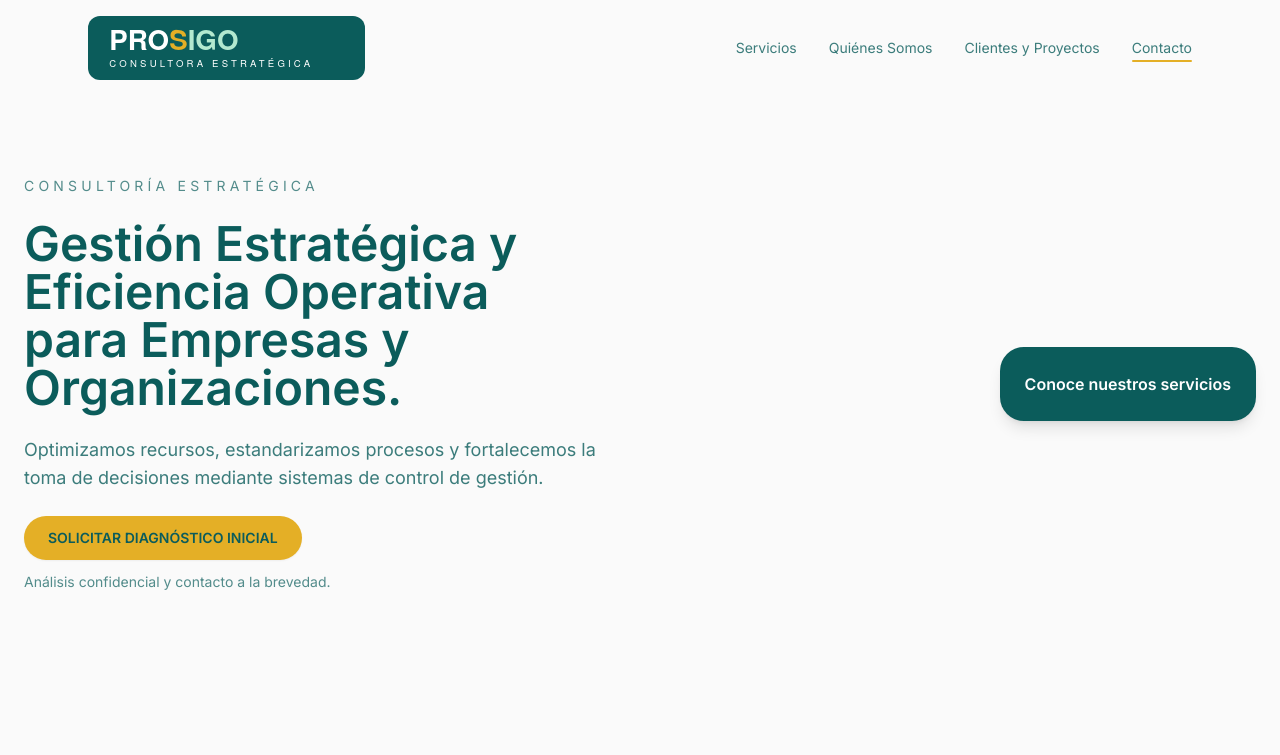
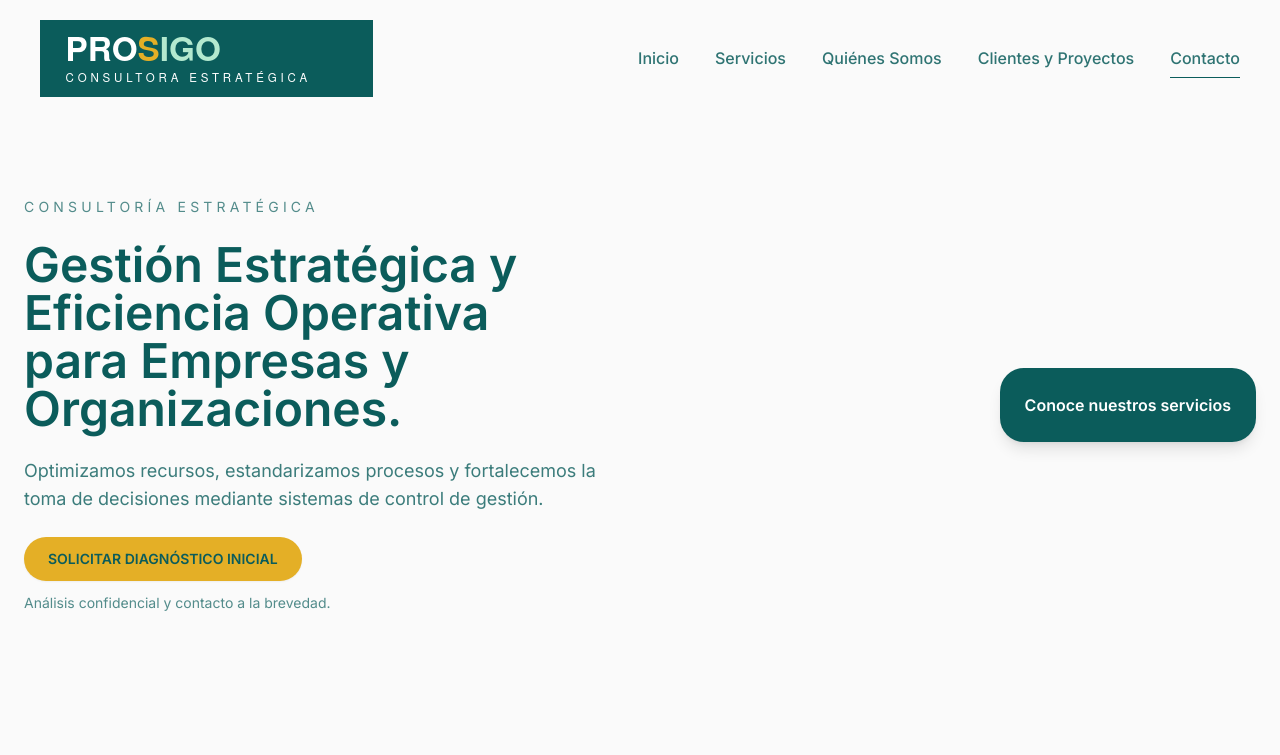
Before and after one commit to medinabenjamin/landing_page_test, a Next.js app: page / in a window 1280 px wide. Shown: the top 755 px of the page. Built offline with nearby package versions, Linux system fonts and the light colour scheme.

Commit message:
Adjust header layout to match reference proportions

```diff
--- a/src/components/Header.tsx
+++ b/src/components/Header.tsx
@@ -7,6 +7,7 @@ import { useActiveSection } from "@/hooks/useActiveSection";
 import { useScrollToSection } from "@/hooks/useScrollToSection";
 
 const navItems = [
+  { label: "Inicio", href: "#hero", id: "hero" },
   { label: "Servicios", href: "#servicios", id: "servicios" },
   { label: "Quiénes Somos", href: "#equipo", id: "equipo" },
   { label: "Clientes y Proyectos", href: "#clientes", id: "clientes" },
@@ -33,24 +34,24 @@ export default function Header() {
         isScrolled ? "shadow-[0_6px_18px_rgba(15,23,42,0.08)]" : "shadow-none"
       }`}
     >
-      <div className="mx-auto flex w-full max-w-6xl items-center gap-6 px-6 py-4">
+      <div className="mx-auto flex w-full max-w-[84rem] items-center justify-between gap-12 px-10 py-5">
         <div className="flex items-center">
           <Image
             src="/prosigo-logo.svg"
             alt="Prosigo consultora estratégica"
             width={234}
             height={83}
-            className="h-16 w-auto rounded-xl"
+            className="h-[4.8rem] w-auto"
             priority
           />
         </div>
-        <nav className="hidden flex-1 items-center justify-end gap-8 text-sm md:flex">
+        <nav className="hidden flex-1 items-center justify-end gap-9 text-base font-medium md:flex">
           {navItems.map((item) => (
             <a
               key={item.href}
               href={item.href}
               onClick={(event) => scrollToSection(item.id, event)}
-              className={`relative text-brand/80 transition duration-300 ease-out after:absolute after:-bottom-1 after:left-0 after:h-0.5 after:w-full after:rounded-full after:bg-accent after:transition after:duration-300 after:content-[''] hover:text-brand focus-visible:text-brand focus-visible:outline-none ${
+              className={`relative text-brand/85 transition duration-300 ease-out after:absolute after:-bottom-2 after:left-0 after:h-px after:w-full after:bg-brand after:transition after:duration-300 after:content-[''] hover:text-brand focus-visible:text-brand focus-visible:outline-none ${
                 activeSection === item.id
                   ? "text-brand after:opacity-100"
                   : "after:opacity-0"
```
